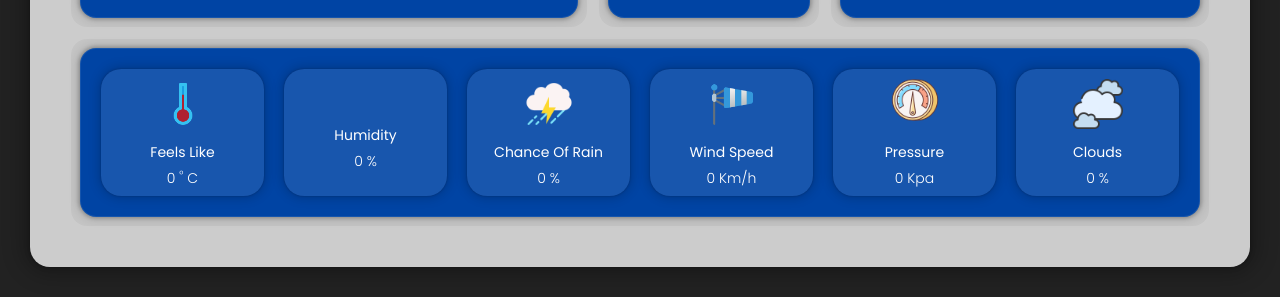
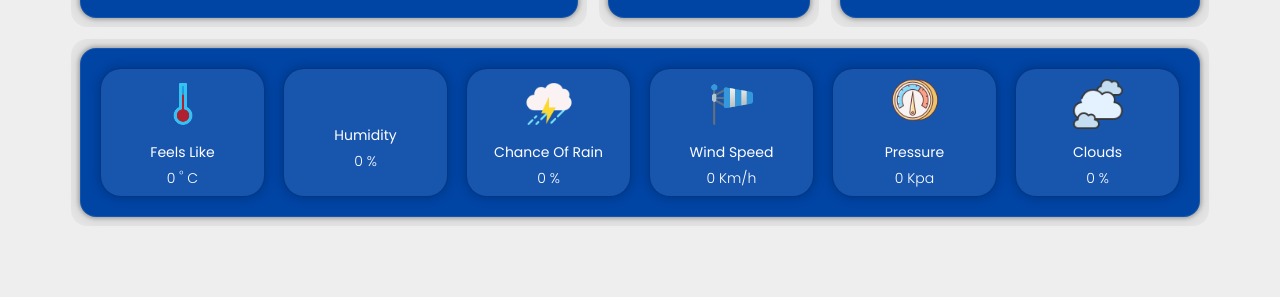
Before and after one commit to ahmedreda1009/Weather-App, a plain HTML site: page index.html in a window 1280 px wide. Shown: the part 596-893 px from the top of the page. Drawn offline with Linux system fonts and the light colour scheme; no server answers; grey boxes are pictures that could not be loaded.

Commit message:
modified the background of the container

```diff
--- a/scss/main/_global.scss
+++ b/scss/main/_global.scss
@@ -31,9 +31,10 @@ html {
 body {
 	min-height: 100vh;
 	overflow-x: hidden;
-	background: #222;
-	// background-image: url(../../imgs/sunrise-and-sunset3.jpg);
-	// background-image: url(/imgs/sunrise-and-sunset3.jpg);
+	background: #eee;
+	/*background-image: url(../../imgs/sunrise-and-sunset3.jpg);
+	background-image: url(/imgs/sunrise-and-sunset3.jpg);
+	background-image: url(./../../imgs/sunrise-and-sunset3.jpg);*/
 	background-size: cover;
 	background-position: center;
 	background-repeat: no-repeat;
--- a/scss/main/_layout.scss
+++ b/scss/main/_layout.scss
@@ -20,9 +20,9 @@
 	gap: 30px;
 	padding: 30px;
 	// transition: width 0.3s ease-in-out;
-	box-shadow: rgb(0 0 0 / 25%) 0px 0px 4px 1px,
-		rgb(0 0 0 / 22%) 0px 0px 20px 9px;
-	background-color: rgb(204, 204, 204);
+	// box-shadow: rgb(0 0 0 / 25%) 0px 0px 4px 1px,
+	// 	rgb(0 0 0 / 22%) 0px 0px 20px 9px;
+	// background-color: rgb(204, 204, 204);
 	transition: padding 0.5s ease, margin 0.5s ease, gap 0.5s ease,
 		width 0.5s ease;
 
```
Also changed, not shown: scss/main.css, 1 other file.
